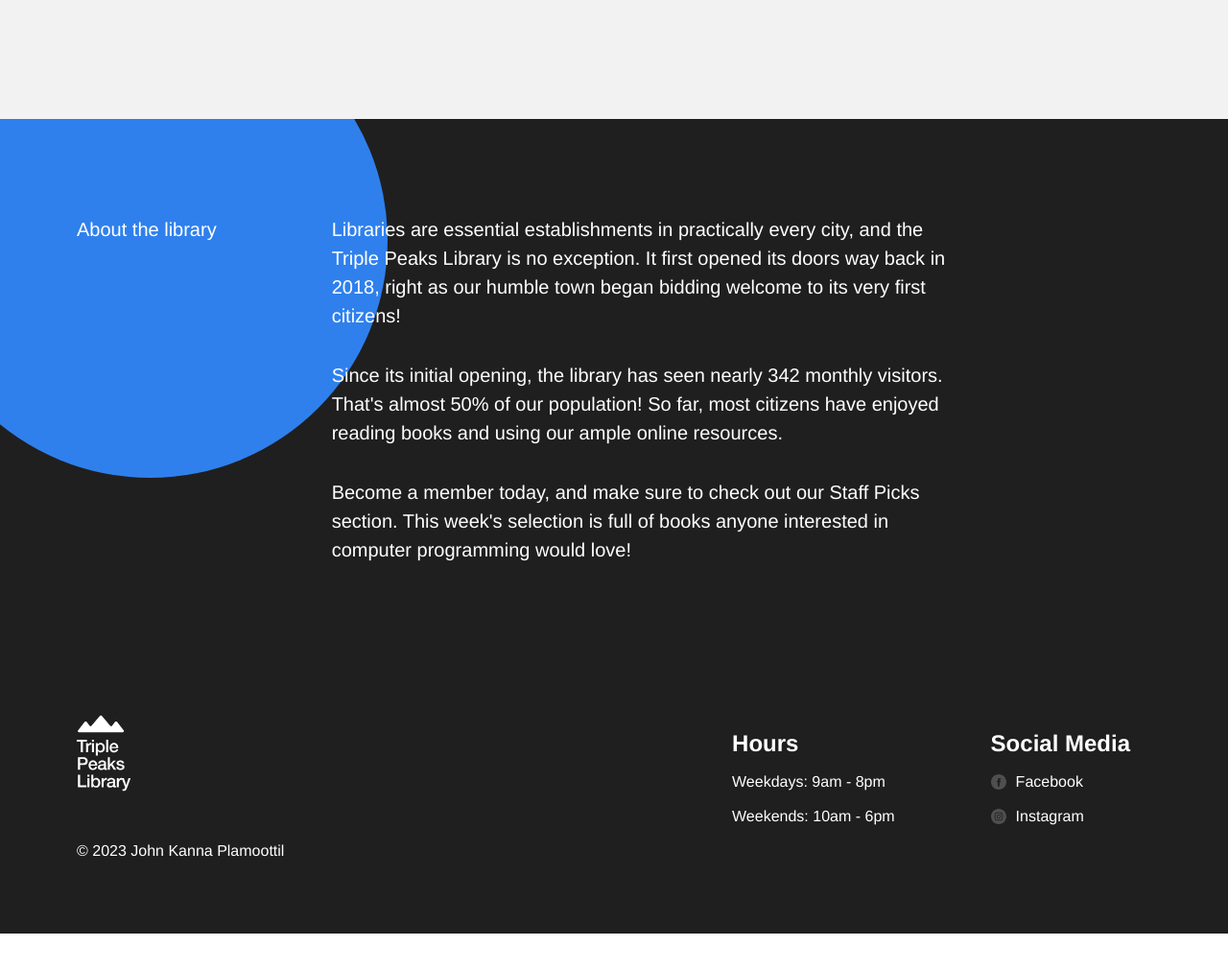
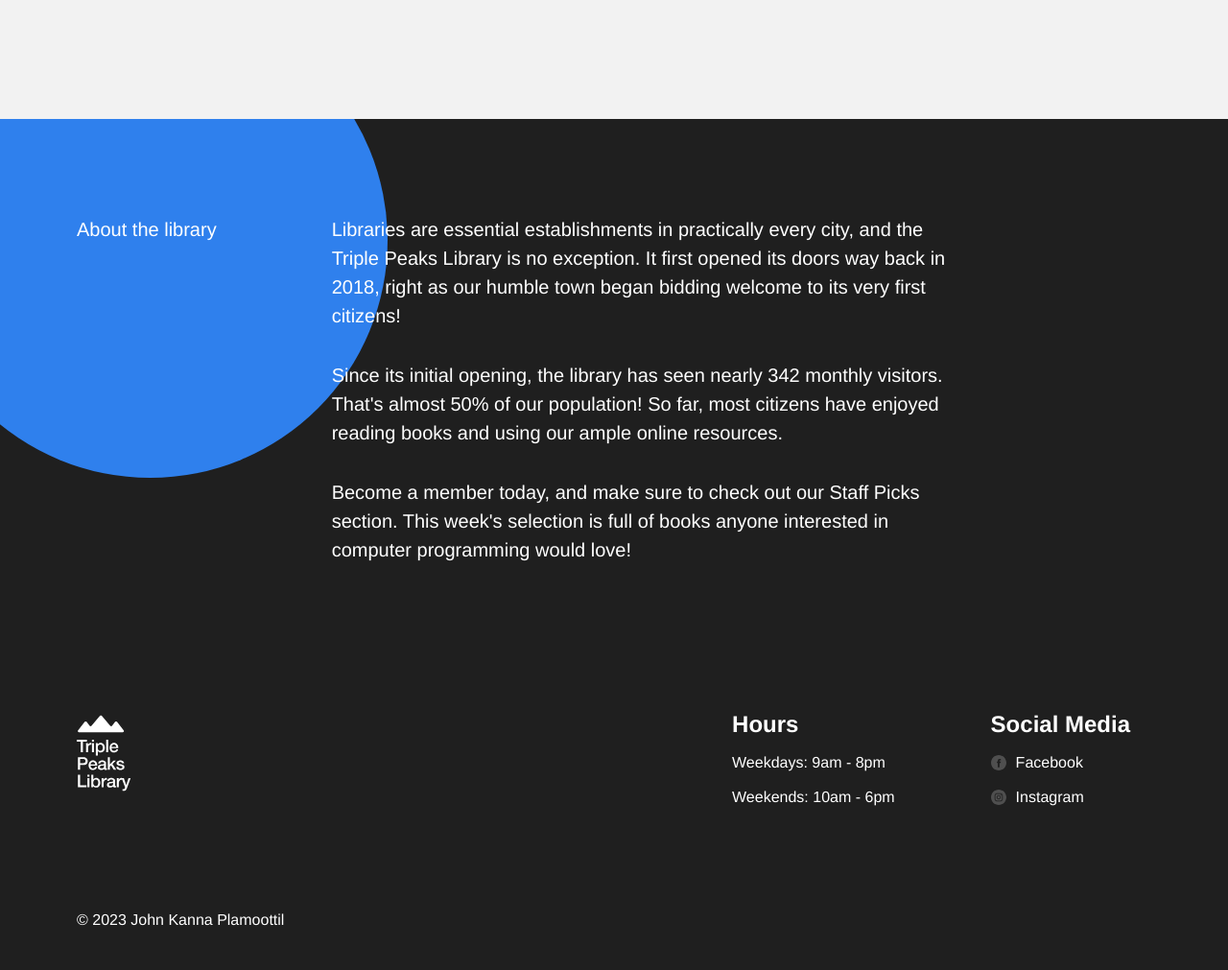
Before and after one commit to JohnPlamoottil/se_project_library, a plain HTML site: page index.html in a window 1280 px wide. Shown: the part 3318-4329 px from the top of the page at 96% size. Before the commit the page ends 4291 px from the top, so only its background shows below. Drawn offline with Linux system fonts and the light colour scheme.

Commit message:
final project

```diff
--- a/index.html
+++ b/index.html
@@ -301,14 +301,14 @@
             />
           </div>
           <div class="footer__column footer__column_content_hours">
-            <h2 class="footer__heading">Hours</h2>
+            <h2 class="footer__column-heading">Hours</h2>
             <ul class="footer__list">
               <li class="footer__list-item">Weekdays: 9am - 8pm</li>
               <li class="footer__list-item">Weekends: 10am - 6pm</li>
             </ul>
           </div>
           <div class="footer__column footer__column_content_social">
-            <h2 class="footer__heading">Social Media</h2>
+            <h2 class="footer__column-heading">Social Media</h2>
             <ul class="footer__list">
               <li class="footer__list-item">
                 <a class="footer__column-link" href="#">
@@ -333,7 +333,7 @@
             </ul>
           </div>
         </div>
-        <p class="footer__column-copyright">
+        <p class="footer__copyright">
           &copy; 2023 John Kanna Plamoottil
         </p>
       </footer>
```
